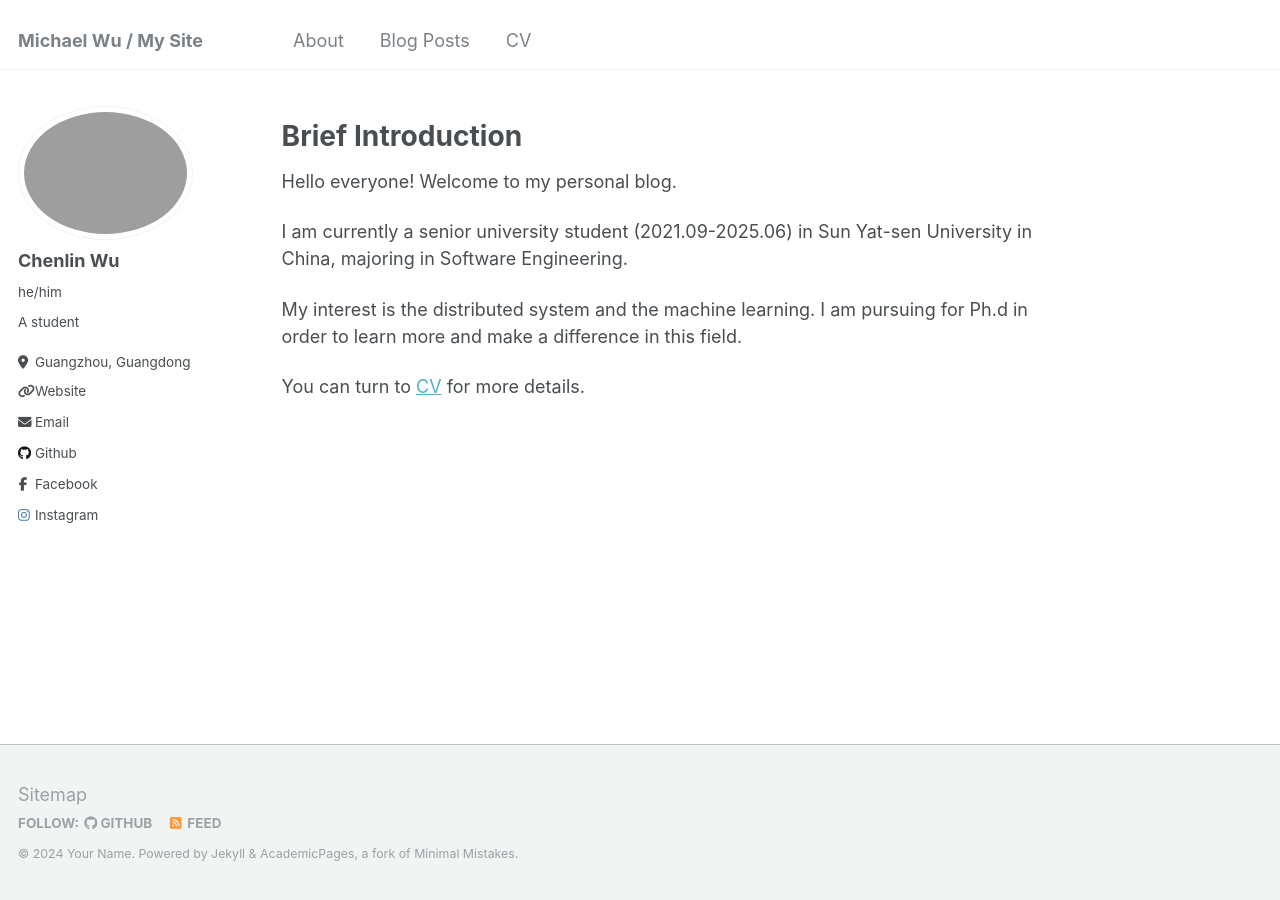
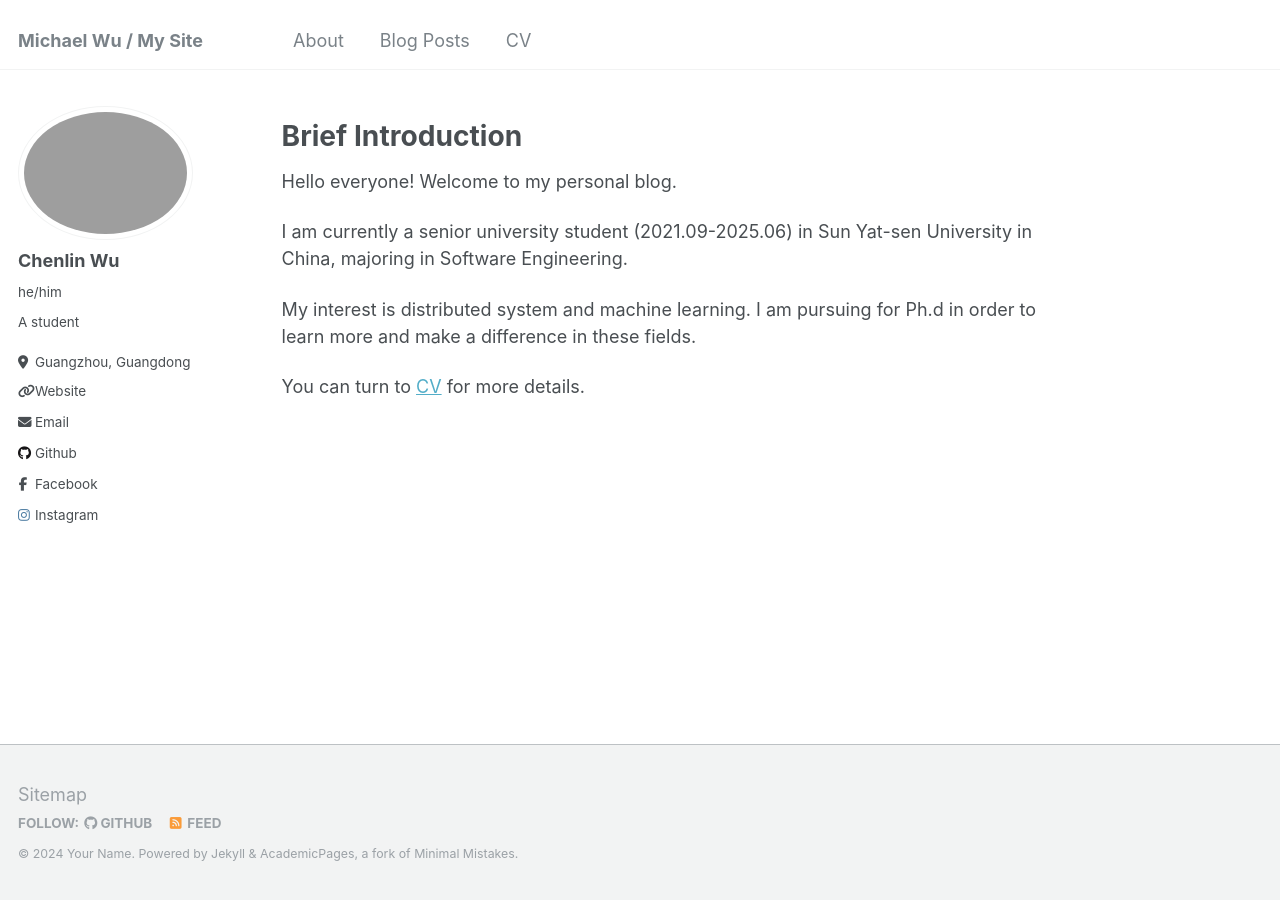
Before and after one commit to Michael112233/Michael112233.github.io, a Jekyll site: the page built from _pages/about.md, in a window 1280 px wide. Built offline with Jekyll 4.4.1, drawn with Linux system fonts in a browser that asks for light colours.

Commit message:
modified:   _pages/about.md

```diff
--- a/_pages/about.md
+++ b/_pages/about.md
@@ -13,6 +13,6 @@ Hello everyone! Welcome to my personal blog.
 
 I am currently a senior university student (2021.09-2025.06) in Sun Yat-sen University in China, majoring in Software Engineering.
 
-My interest is the distributed system and the machine learning. I am pursuing for Ph.d in order to learn more and make a difference in this field.
+My interest is distributed system and machine learning. I am pursuing for Ph.d in order to learn more and make a difference in these fields.
 
 You can turn to [CV](https://michael112233.github.io/cv/) for more details.
```
